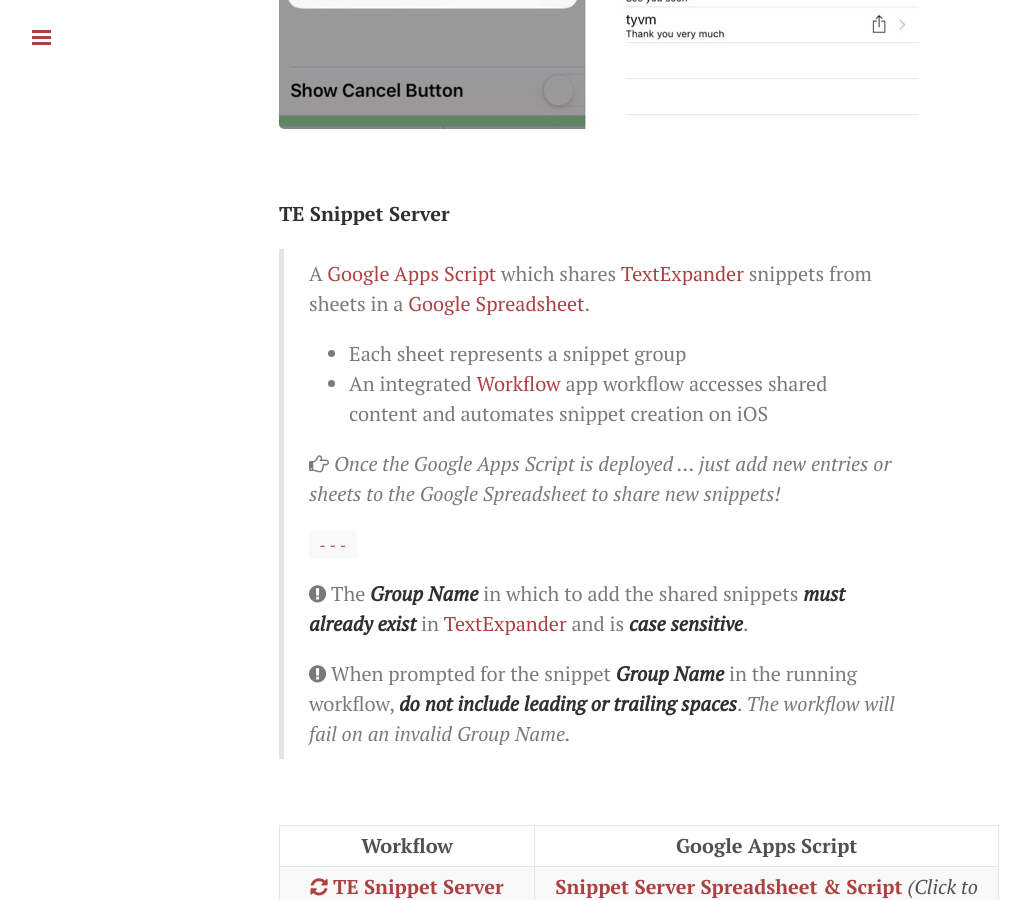
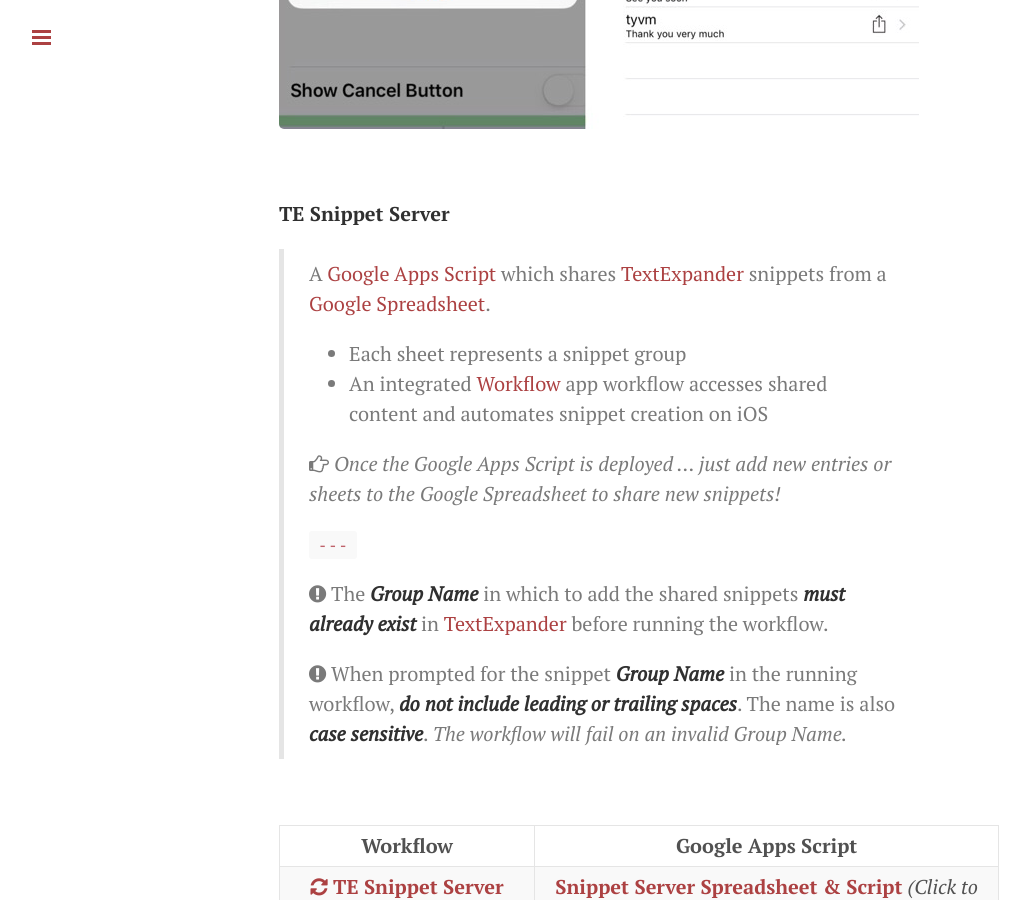
Before and after one commit to techstreams/techstreams.github.io, a Jekyll site: the page built from _posts/2016-01-28-textexpander-snippets-with-workflow-and-google-apps-script.md, in a window 1280 px wide and 900 px high, scrolled down 2948 px. Shown: the whole window, without its empty margins (1-1031 px from the left). Built offline with Jekyll 4.4.1, drawn with Linux system fonts in a browser that asks for light colours; nearby versions of some CDN libraries; Markdown is read by kramdown in place of the engine named in the settings.

Commit message:
Update blog post

```diff
--- a/_posts/2016-01-28-textexpander-snippets-with-workflow-and-google-apps-script.md
+++ b/_posts/2016-01-28-textexpander-snippets-with-workflow-and-google-apps-script.md
@@ -58,7 +58,7 @@ Following is a **[Google Spreadsheet](https://www.google.com/sheets/about/)** wi
 
 **TE Snippet Server**
 
-> A [Google Apps Script](https://www.google.com/script/start/) which shares [TextExpander](https://smilesoftware.com/textexpander-ios) snippets from sheets in a [Google Spreadsheet](https://www.google.com/sheets/about/).
+> A [Google Apps Script](https://www.google.com/script/start/) which shares [TextExpander](https://smilesoftware.com/textexpander-ios) snippets from a [Google Spreadsheet](https://www.google.com/sheets/about/).
 >
 > * Each sheet represents a snippet group
 >
@@ -68,9 +68,9 @@ Following is a **[Google Spreadsheet](https://www.google.com/sheets/about/)** wi
 >
 > `---`
 >
-> <i class="fa fa-exclamation-circle"></i> The ***Group Name*** in which to add the shared snippets ***must already exist*** in [TextExpander](https://smilesoftware.com/textexpander-ios) and is ***case sensitive***.
+> <i class="fa fa-exclamation-circle"></i> The ***Group Name*** in which to add the shared snippets ***must already exist*** in [TextExpander](https://smilesoftware.com/textexpander-ios) before running the workflow.
 >
-> <i class="fa fa-exclamation-circle"></i> When prompted for the snippet ***Group Name*** in the running workflow, ***do not include leading or trailing spaces***.  *The workflow will fail on an invalid Group Name.*
+> <i class="fa fa-exclamation-circle"></i> When prompted for the snippet ***Group Name*** in the running workflow, ***do not include leading or trailing spaces***. The name is also ***case sensitive***. *The workflow will fail on an invalid Group Name.*
 >
 
 <br>
```
